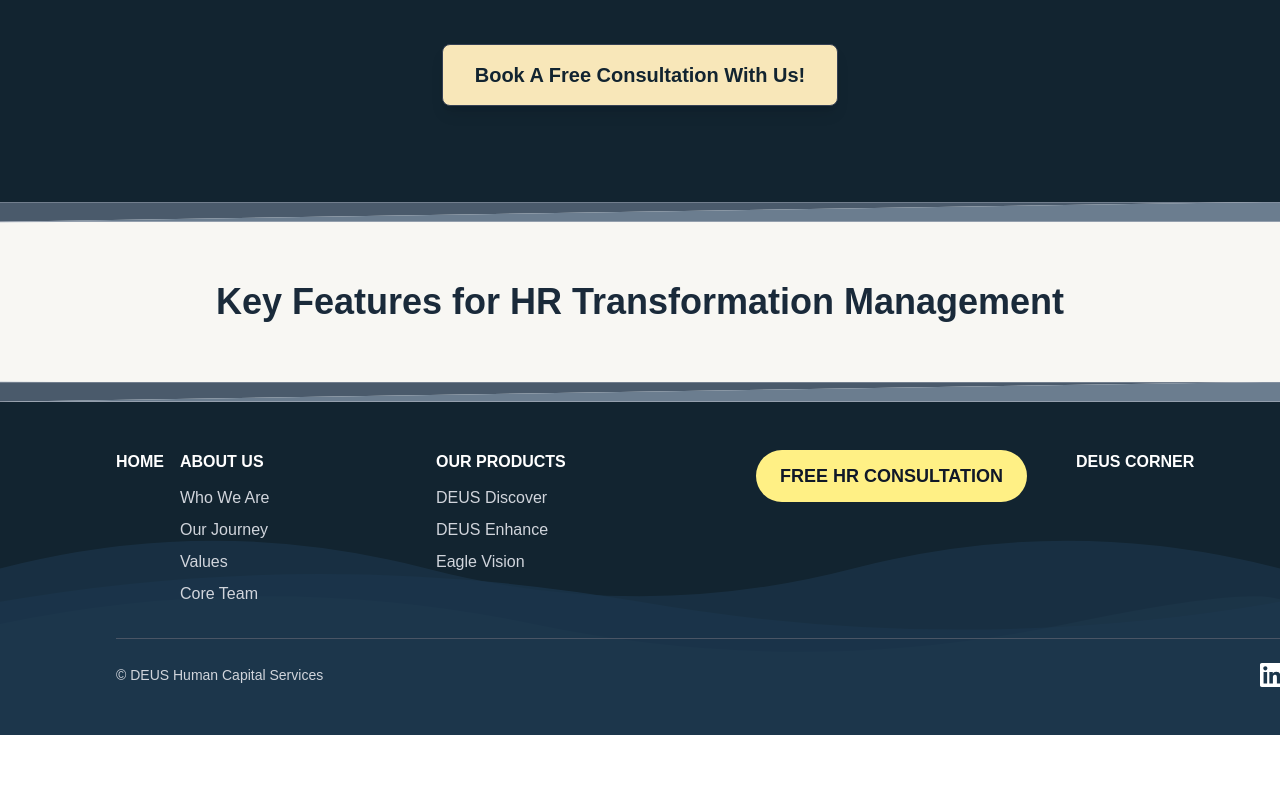
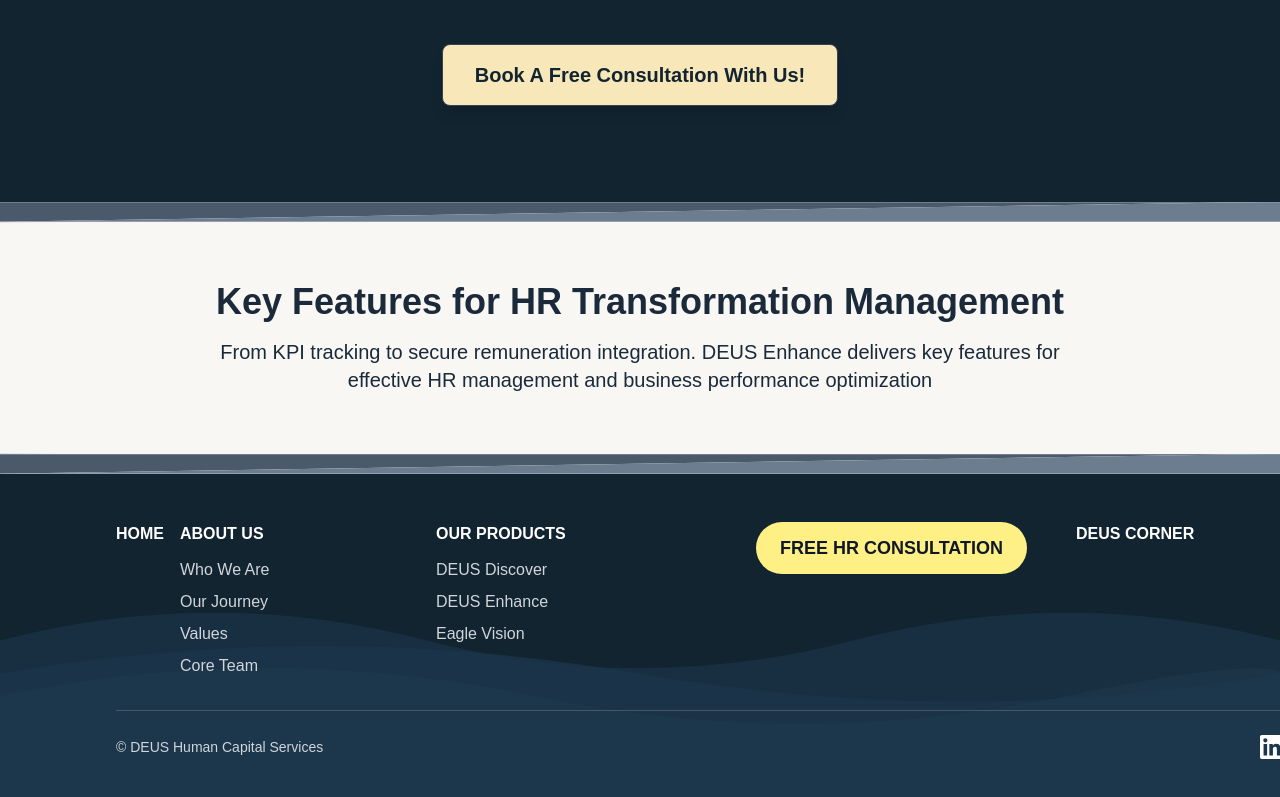
Before and after one commit to khafidhkayyis/deushcs-clone, a Next.js app: page /enhance in a window 1280 px wide. Shown: the part 5030-5827 px from the top of the page. Before the commit the page ends 5765 px from the top, so only its background shows below. Built offline with nearby package versions, Linux system fonts and the light colour scheme; a web font is replaced by a local one.

Commit message:
barrier desc

```diff
--- a/app/enhance/sections/barrierName.tsx
+++ b/app/enhance/sections/barrierName.tsx
@@ -6,7 +6,12 @@ const titles = [
     "Key Features for HR Transformation Management"
 ];
 
-function BarrierSection({ title }: { title: string }) {
+const descriptions = [
+    undefined,
+    "From KPI tracking to secure remuneration integration. DEUS Enhance delivers key features for effective HR management and business performance optimization"
+];
+
+function BarrierSection({ title, description }: { title: string; description?: string }) {
     return (
         <div>
             <Barrier />
@@ -34,6 +39,11 @@ function BarrierSection({ title }: { title: string }) {
                     <h2 className="text-2xl md:text-3xl lg:text-4xl font-bold text-[#1a2a3a]">
                         {title}
                     </h2>
+                    {description && (
+                        <p className="text-base md:text-lg lg:text-xl text-[#1a2a3a] mt-4 max-w-4xl mx-auto">
+                            {description}
+                        </p>
+                    )}
                 </div>
             </div>
             <Barrier />
@@ -47,13 +57,13 @@ interface BarrierNameProps {
 
 export default function BarrierName({ index }: BarrierNameProps) {
     if (index !== undefined) {
-        return <BarrierSection title={titles[index]} />;
+        return <BarrierSection title={titles[index]} description={descriptions[index]} />;
     }
 
     return (
         <>
             {titles.map((title, idx) => (
-                <BarrierSection key={idx} title={title} />
+                <BarrierSection key={idx} title={title} description={descriptions[idx]} />
             ))}
         </>
     );
```
